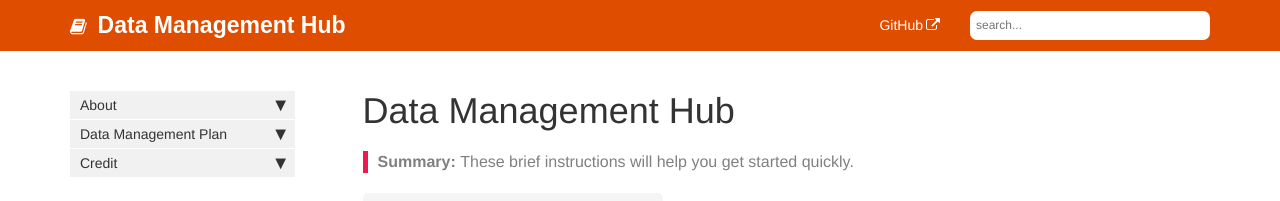
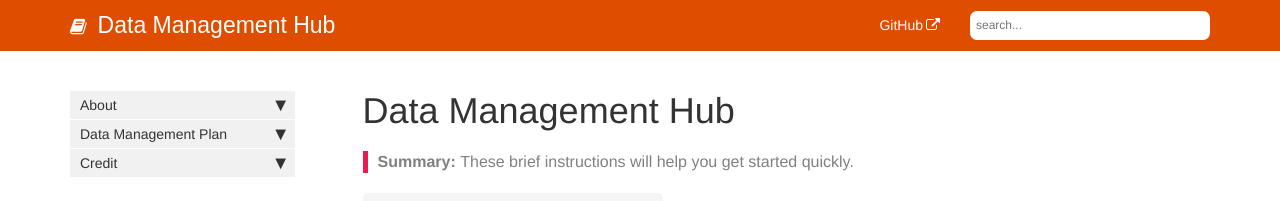
Before and after one commit to ELIXIR-Belgium/rdm-guide, a Jekyll site: the page built from index.md, in a window 1280 px wide. Shown: the top 201 px of the page. Built offline with Jekyll 4.4.1, drawn with Linux system fonts in a browser that asks for light colours; some web fonts are replaced.

Commit message:
normal font weight

```diff
--- a/css/customstyles.css
+++ b/css/customstyles.css
@@ -425,7 +425,7 @@ ul#mysidebar {
 
 span.projectTitle {
     font-family: 'Sulphur Point', sans-serif;
-    font-weight: bold;
+    font-weight: 'normal';
     font-size: 23px;
 }
 
```
